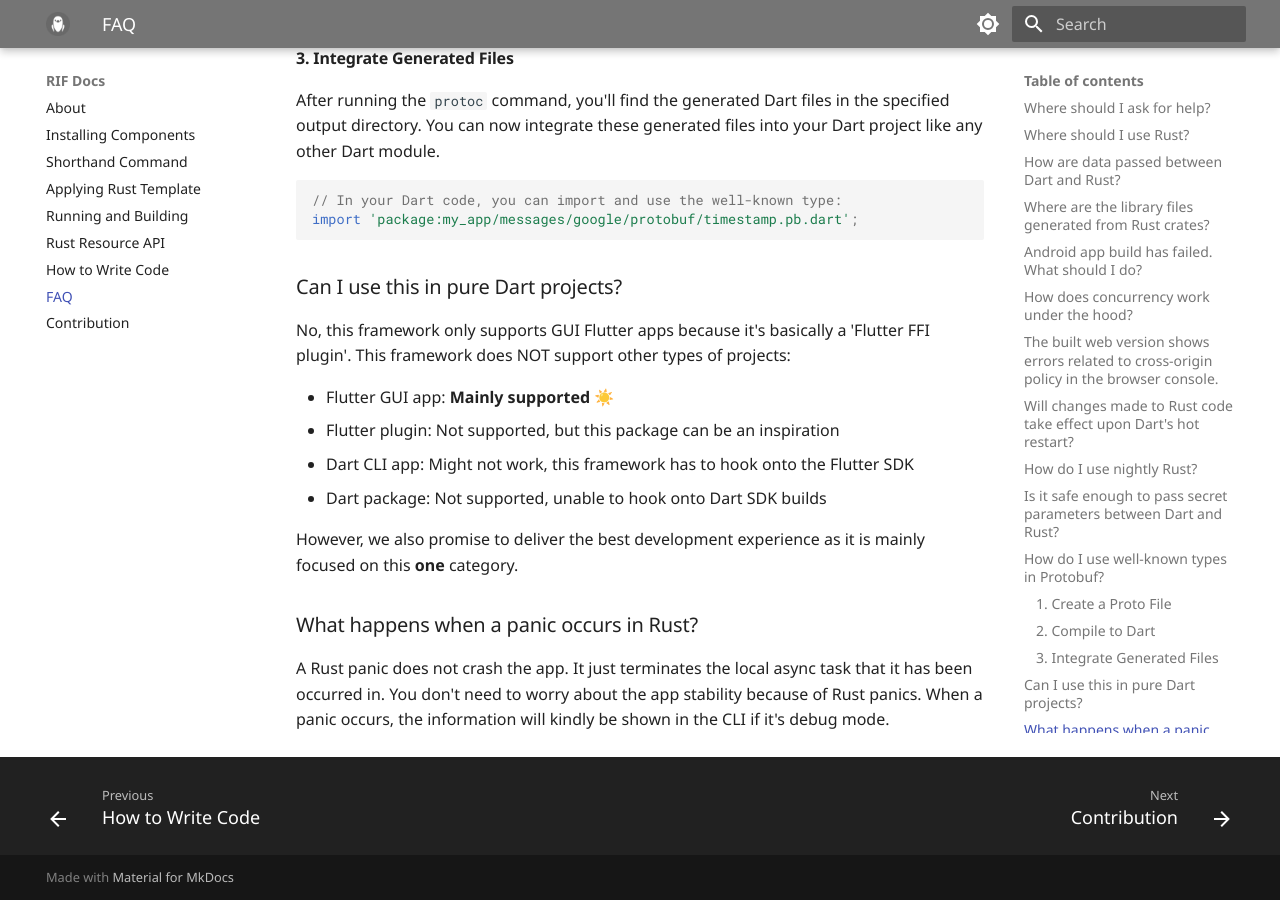
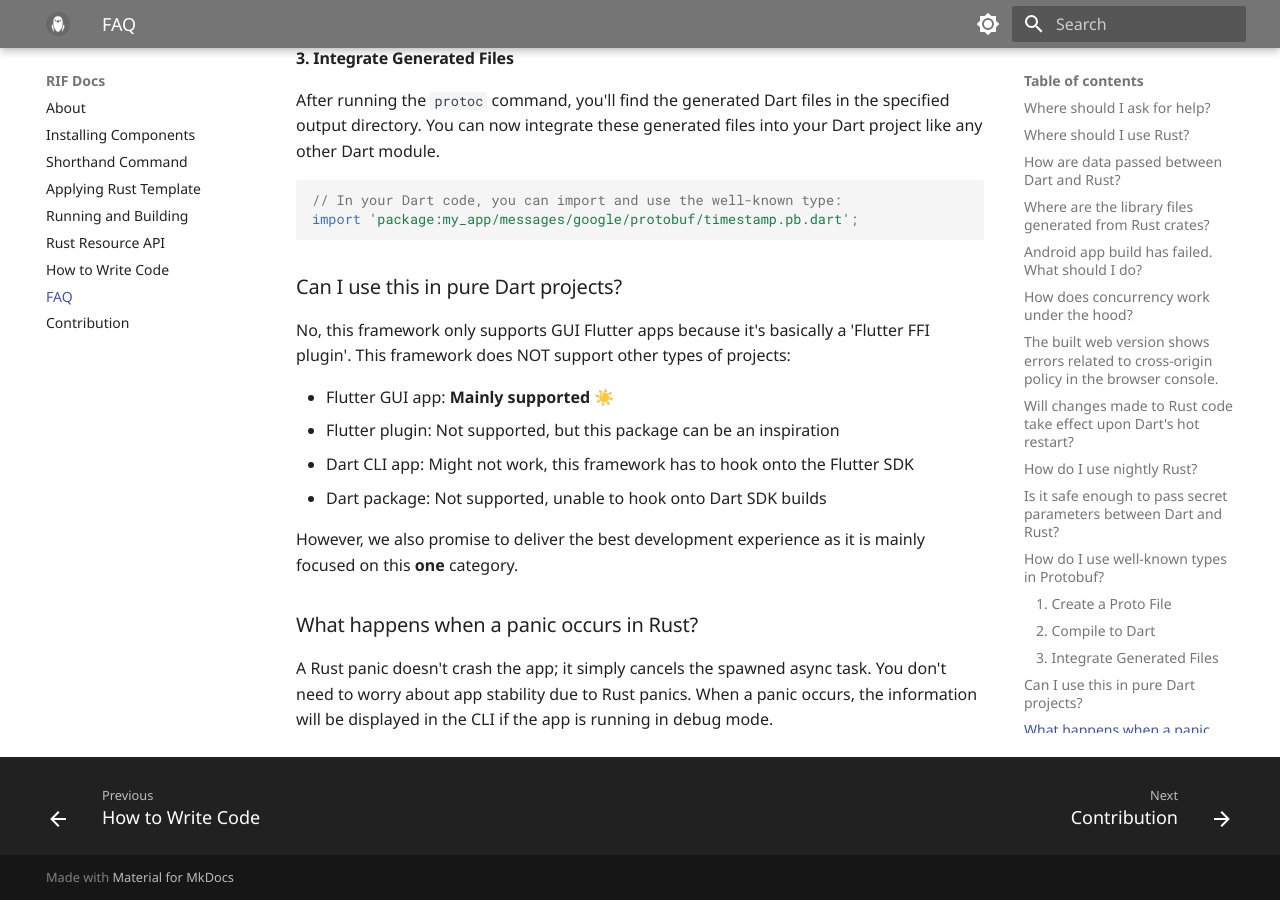
Before and after one commit to cunarist/rinf, an MkDocs documentation site: the page built from documentation/docs/frequently-asked-questions.md, in a window 1280 px wide and 900 px high, scrolled down 3513 px. Built offline with MkDocs 1.6.1 and Material for MkDocs 9.7.7, drawn with Linux system fonts in a browser that asks for light colours.

Commit message:
Improve sentences

```diff
--- a/documentation/docs/frequently-asked-questions.md
+++ b/documentation/docs/frequently-asked-questions.md
@@ -125,4 +125,4 @@ However, we also promise to deliver the best development experience as it is mai
 
 ### What happens when a panic occurs in Rust?
 
-A Rust panic does not crash the app. It just terminates the local async task that it has been occurred in. You don't need to worry about the app stability because of Rust panics. When a panic occurs, the information will kindly be shown in the CLI if it's debug mode.
+A Rust panic doesn't crash the app; it simply cancels the spawned async task. You don't need to worry about app stability due to Rust panics. When a panic occurs, the information will be displayed in the CLI if the app is running in debug mode.
```
